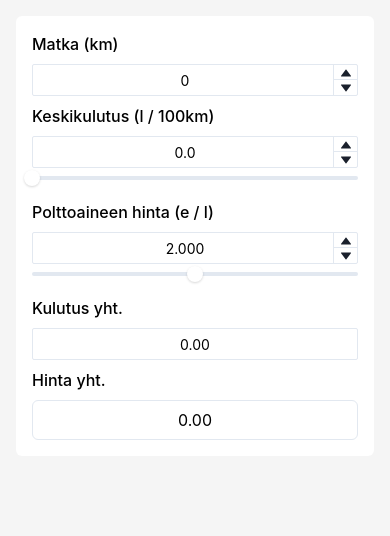
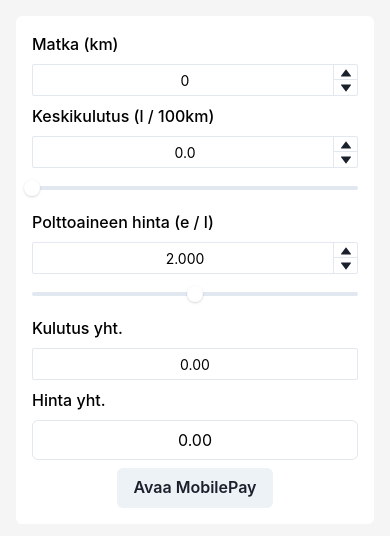
Before and after one commit to joppefi/kalenteroi, a Next.js app: page /fuel/Calculator in a window 390 px wide. Shown: the top 536 px of the page. Built offline with nearby package versions, Linux system fonts and the light colour scheme.

Commit message:
feat: add mobilepay button

```diff
--- a/src/pages/fuel/Calculator.tsx
+++ b/src/pages/fuel/Calculator.tsx
@@ -1,6 +1,7 @@
 import React from "react";
 import { useLocalStorage } from "usehooks-ts";
 import {
+  Button,
   FormControl,
   FormLabel,
   Input,
@@ -57,6 +58,7 @@ const Calculator = () => {
           </NumberInputStepper>
         </NumberInput>
         <Slider
+          mt="3"
           value={consumption}
           onChange={setConsumption}
           step={0.1}
@@ -84,6 +86,7 @@ const Calculator = () => {
           </NumberInputStepper>
         </NumberInput>
         <Slider
+          mt="3"
           value={price}
           onChange={setPrice}
           step={0.01}
@@ -110,6 +113,9 @@ const Calculator = () => {
           style={{ textAlign: "center" }}
         />
       </FormControl>
+      <Button onClick={() => window.open("mobilepayfi://", "_blank")}>
+        Avaa MobilePay
+      </Button>
     </>
   );
 };
```
